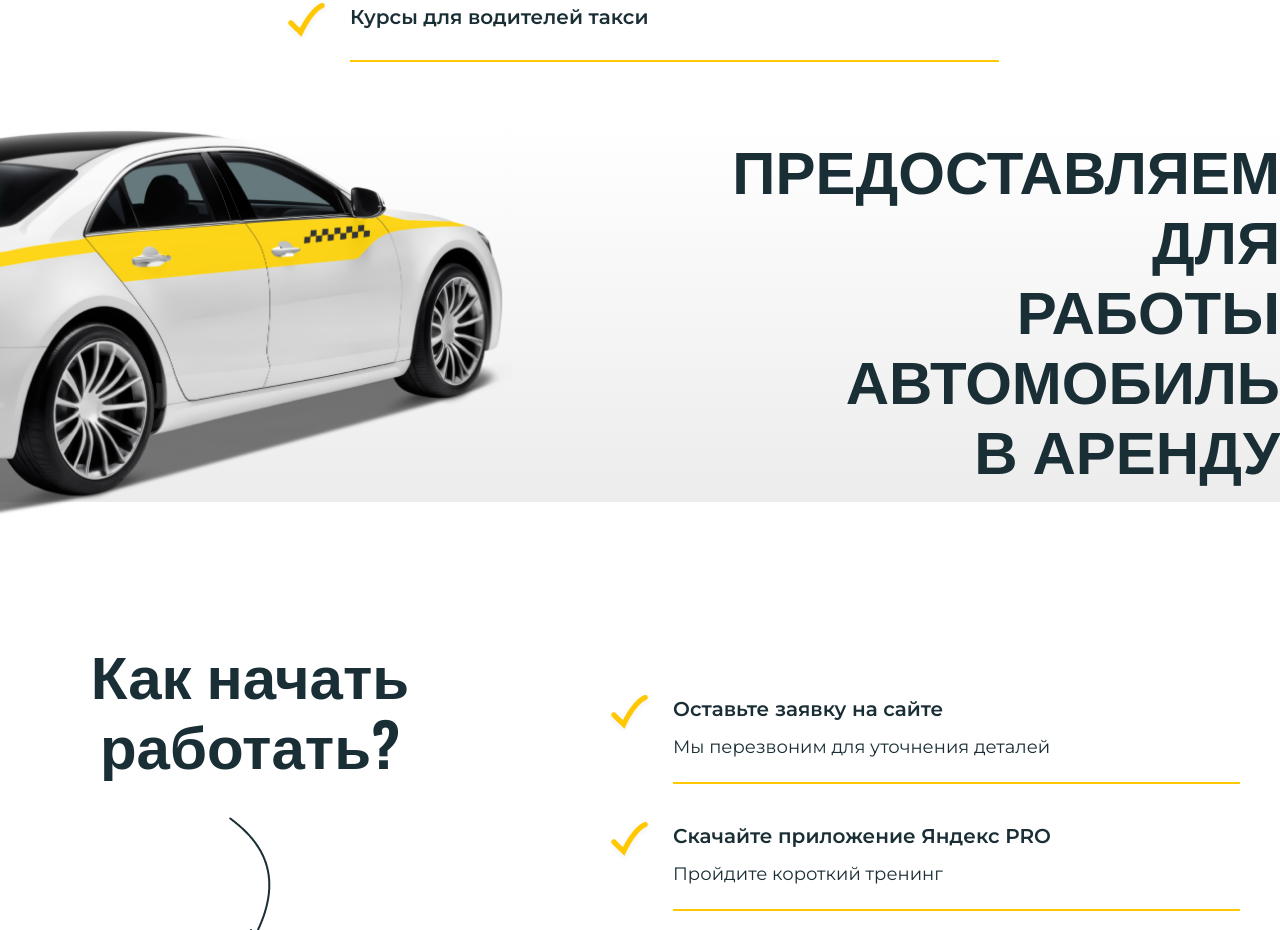
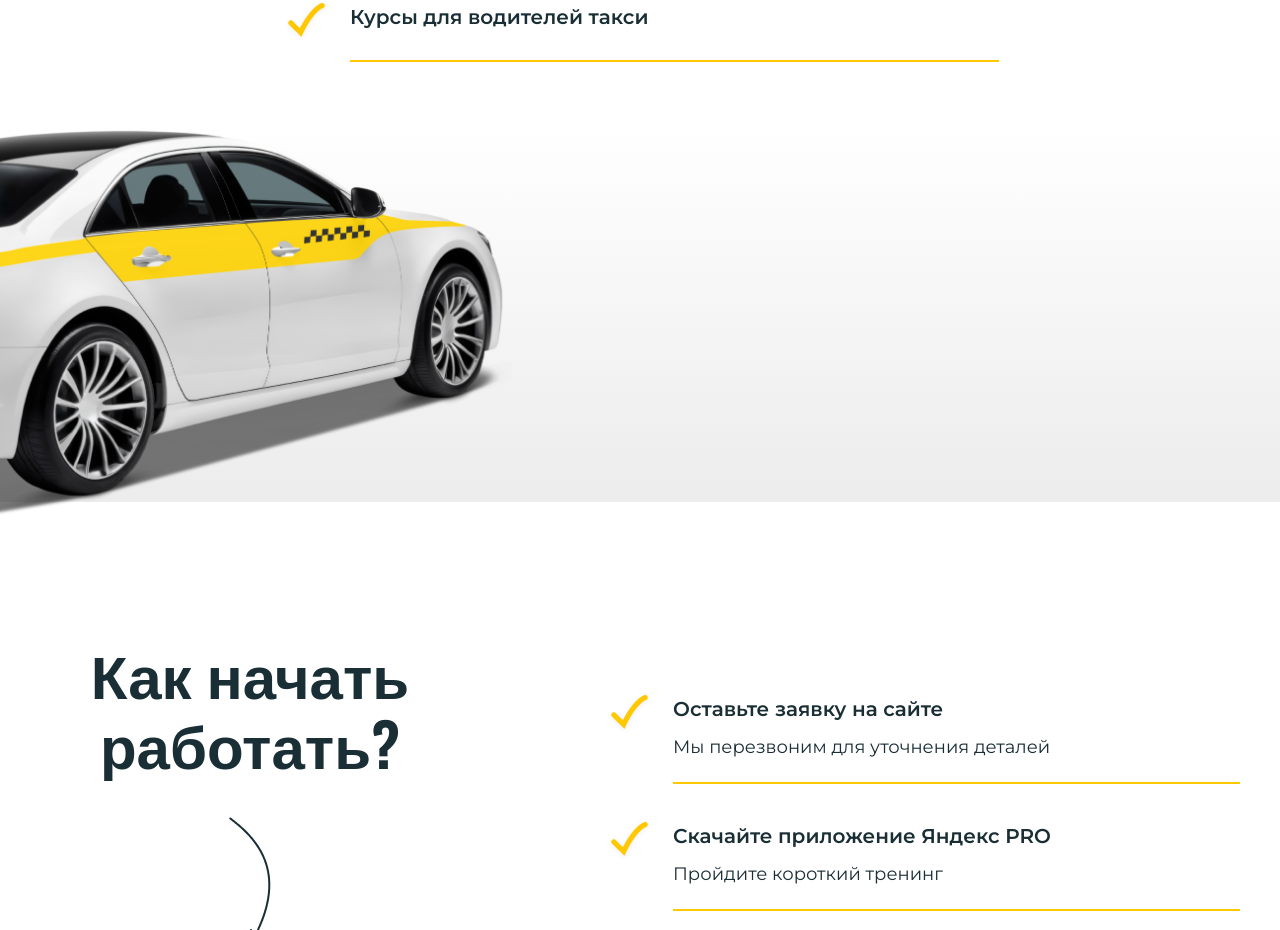
Before and after one commit to HEGGIX/skayroad, a React (Vite) app: page / in a window 1280 px wide. Shown: the part 4340-5270 px from the top of the page. Built offline with nearby package versions, Linux system fonts and the light colour scheme.

Commit message:
hide rent text

```diff
--- a/src/sections/rent/index.tsx
+++ b/src/sections/rent/index.tsx
@@ -8,7 +8,7 @@ const Rent = () => {
         <div className="rent">
             <div className="rent-wrapper">
                 <img className="rent-img" src={taxi} alt="taxi-car" />
-                <p className="rent-text">Предоставляем для <br className="rent-text__transfer"/> работы автомобиль <br/> в аренду </p>
+                {/*<p className="rent-text">Предоставляем для <br className="rent-text__transfer"/> работы автомобиль <br/> в аренду </p>*/}
             </div>
         </div>
     )
```
